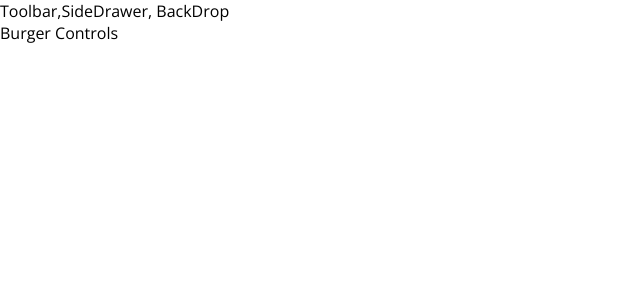
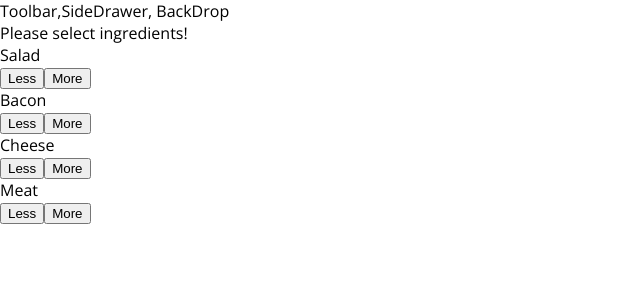
Before and after one commit to dev-amitkmishra/food-creator, a React app: page / in a window 1280 px wide. Shown: the top 300 px of the page, without its empty margins (0-640 px from the left). Built offline with nearby package versions, Linux system fonts and the light colour scheme.

Commit message:
updated code

```diff
--- /dev/null
+++ b/src/components/Burger/BuildControls/BuildControl/BuildControl.css
@@ -0,0 +1,56 @@
+.BuildControl {
+    display: flex;
+    justify-content: space-between;
+    align-items: center;
+    margin: 5px 0;
+}
+
+.BuildControl button {
+    display: block;
+    font: inherit;
+    padding: 5px;
+    margin: 0 5px;
+    width: 80px;
+    border: 1px solid #AA6817;
+    cursor: pointer;
+    outline: none;
+}
+
+.BuildControl button:disabled {
+    background-color: #AC9980;
+    border: 1px solid #7E7365;
+    color: #ccc;
+    cursor: default;
+}
+
+.BuildControl button:hover:disabled {
+    background-color: #AC9980;
+    color: #ccc;
+    cursor: not-allowed;
+}
+
+.Label {
+    padding: 10px;
+    font-weight: bold;
+    width: 80px;
+}
+
+.BuildControl .Less {
+    background-color: #D39952;
+    color: white;
+}
+
+.BuildControl .More {
+    background-color: #8F5E1E;
+    color: white;
+}
+
+.BuildControl .Less:hover, .BuildControl .Less:active {
+    background-color: #DAA972;
+    color: white;
+}
+
+.BuildControl .More:hover,.BuildControl .More:active {
+    background-color: #99703F;
+    color: white;
+}
--- /dev/null
+++ b/src/components/Burger/BuildControls/BuildControl/BuildControl.js
@@ -0,0 +1,14 @@
+import React from 'react';
+import classes from './BuildControl.css'
+
+const buildControl = (props) => (
+    <div className={classes.BuildControl}>
+        <div className={classes.Label}>
+            {props.label}
+        </div>
+        <button className={classes.Less} onClick={props.subtractIngredient}>Less</button>
+        <button className={classes.More} onClick={props.addIngredient}>More</button>
+    </div>
+);
+
+export default buildControl;
--- /dev/null
+++ b/src/components/Burger/BuildControls/BuildControls.css
@@ -0,0 +1,10 @@
+.BuildControls {
+    width: 100%;
+    background-color: #cf8f23;
+    display: flex;
+    flex-flow: column;
+    align-items: center;
+    box-shadow: 0 2px 1px #ccc;
+    margin: auto;
+    padding: 10px 0;
+}
--- /dev/null
+++ b/src/components/Burger/BuildControls/BuildControls.js
@@ -0,0 +1,32 @@
+import React from 'react';
+import classes from './BuildControls.css';
+import BuildControl from './BuildControl/BuildControl';
+
+const controls = [
+    {
+        label: 'Salad',
+        type: 'salad'
+    }, {
+        label: 'Bacon',
+        type: 'bacon'
+    }, {
+        label: 'Cheese',
+        type: 'cheese'
+    }, {
+        label: 'Meat',
+        type: 'meat'
+    }
+];
+const buildControls = (props) => (
+    <div className={classes.BuildControls}>
+        {controls.map((elem, index) => {
+            return <BuildControl
+                label={elem.label}
+                type={elem.type + index}
+                subtractIngredient={props.subtractIngredient}
+                addIngredient={props.addIngredient}/>
+        })}
+    </div>
+);
+
+export default buildControls
--- a/src/components/Burger/Burger.js
+++ b/src/components/Burger/Burger.js
@@ -3,12 +3,22 @@
 import BurgerIngredient from './BurgerIngredient/BurgerIngredient';
 
 const burger = (props) => {
-    // debugger;
+    let modifiedIngredients = Object
+        .keys(props.ingredients)
+        .map(ingredientKey => {
+            return [...Array(props.ingredients[ingredientKey])].map((_, i) => {
+                return<BurgerIngredient key={ingredientKey + i} type={ingredientKey} />
+            });
+        }).reduce((arr, elem) => {
+            return arr.concat(elem);
+        }, []);
+    if (modifiedIngredients.length === 0){
+        modifiedIngredients = <div>Please select ingredients!</div>
+    }
     return (
         <div className={classes.Burger}>
             <BurgerIngredient type="bread-top"/>
-            <BurgerIngredient type="cheese"/>
-            <BurgerIngredient type="meat"/>
+            {modifiedIngredients}
             <BurgerIngredient type="bread-bottom"/>
         </div>
     );
--- a/src/containers/BurgerBuilder/BurgerBuilder.js
+++ b/src/containers/BurgerBuilder/BurgerBuilder.js
@@ -1,13 +1,28 @@
 import React, {Component} from 'react';
 import Aux from '../../hoc/_aux';
 import Burger from '../../components/Burger/Burger';
+import BuildControls from '../../components/Burger/BuildControls/BuildControls';
 
 class BurgerBuilder extends Component {
+    state = {
+        ingredients: {
+            salad: 0,
+            bacon: 0,
+            cheese: 0,
+            meat: 0
+        }
+    };
+    subtractIngredientHandler = (item) => {
+        debugger;
+    }
+    addIngredientHandler = (item) => {
+        debugger;
+    }
     render() {
         return (
             <Aux>
-                <Burger />
-                <div>Burger Controls</div>
+                <Burger ingredients={this.state.ingredients}/>
+                <BuildControls subtractIngredient={this.subtractIngredientHandler} addIngredient={this.addIngredientHandler}/>
             </Aux>
         );
     }
```
